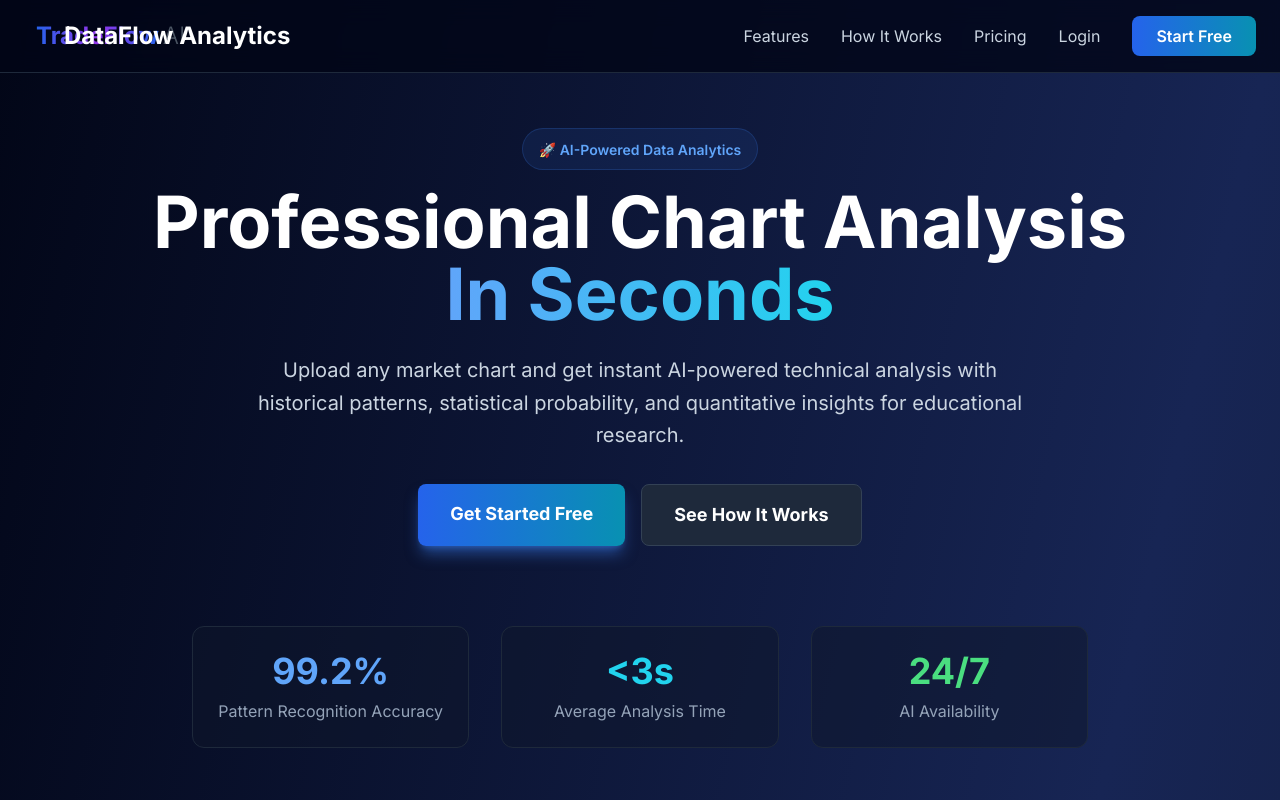
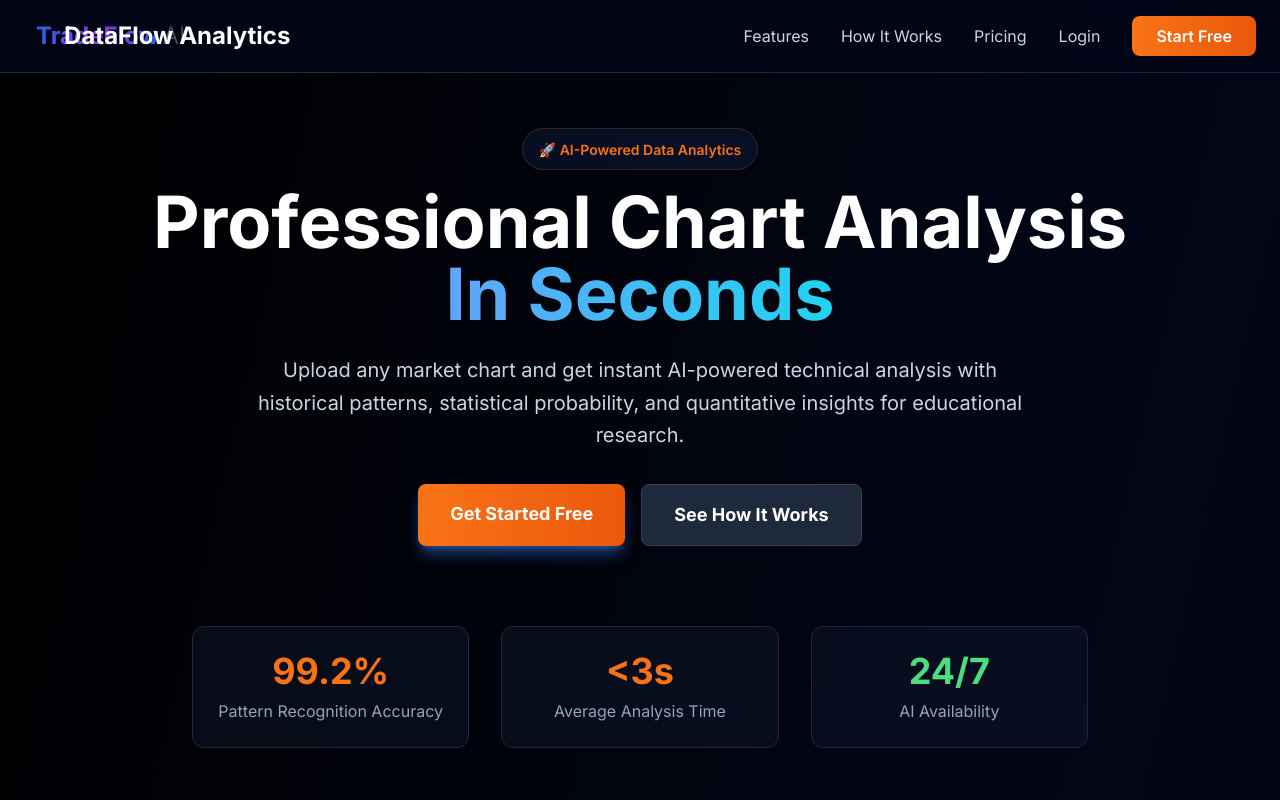
Before and after one commit to rochicenat/tradeflow-ai-frontend, a Next.js app: page / in a window 1280 px wide. Shown: the top 800 px of the page. Built offline with nearby package versions, Linux system fonts and the light colour scheme.

Commit message:
Update landing page to orange/black theme

```diff
--- a/app/page.tsx
+++ b/app/page.tsx
@@ -6,7 +6,7 @@ import { IconLogo } from '@/components/Logo';
 
 export default function Home() {
   return (
-    <div className="min-h-screen bg-gradient-to-br from-slate-950 via-blue-950 to-slate-900">
+    <div className="min-h-screen bg-gradient-to-br from-black via-slate-950 to-black">
       {/* Header */}
       <header className="fixed top-0 w-full bg-slate-950/80 backdrop-blur-md border-b border-slate-800 z-50">
         <div className="max-w-7xl mx-auto px-6 py-4 flex items-center justify-between">
@@ -19,7 +19,7 @@ export default function Home() {
             <Link href="#how-it-works" className="text-slate-300 hover:text-white transition">How It Works</Link>
             <Link href="/pricing" className="text-slate-300 hover:text-white transition">Pricing</Link>
             <Link href="/login" className="text-slate-300 hover:text-white transition">Login</Link>
-            <Link href="/signup" className="bg-gradient-to-r from-blue-600 to-cyan-600 text-white px-6 py-2 rounded-lg font-semibold hover:from-blue-700 hover:to-cyan-700 transition">
+            <Link href="/signup" className="bg-gradient-to-r from-orange-500 to-orange-600 text-white px-6 py-2 rounded-lg font-semibold hover:from-blue-700 hover:to-cyan-700 transition">
               Start Free
             </Link>
           </nav>
@@ -34,8 +34,8 @@ export default function Home() {
             animate={{ opacity: 1, y: 0 }}
             transition={{ duration: 0.6 }}
           >
-            <div className="inline-block mb-4 px-4 py-2 bg-blue-500/10 border border-blue-500/20 rounded-full">
-              <span className="text-blue-400 text-sm font-semibold">🚀 AI-Powered Data Analytics</span>
+            <div className="inline-block mb-4 px-4 py-2 bg-blue-500/10 border border-orange-500/20 rounded-full">
+              <span className="text-orange-500 text-sm font-semibold">🚀 AI-Powered Data Analytics</span>
             </div>
             <h1 className="text-6xl md:text-7xl font-bold text-white mb-6 leading-tight">
               Professional Chart Analysis
@@ -48,7 +48,7 @@ export default function Home() {
               Upload any market chart and get instant AI-powered technical analysis with historical patterns, statistical probability, and quantitative insights for educational research.
             </p>
             <div className="flex gap-4 justify-center">
-              <Link href="/signup" className="bg-gradient-to-r from-blue-600 to-cyan-600 text-white px-8 py-4 rounded-lg font-bold text-lg hover:from-blue-700 hover:to-cyan-700 transition shadow-lg shadow-blue-500/50">
+              <Link href="/signup" className="bg-gradient-to-r from-orange-500 to-orange-600 text-white px-8 py-4 rounded-lg font-bold text-lg hover:from-blue-700 hover:to-cyan-700 transition shadow-lg shadow-blue-500/50">
                 Get Started Free
               </Link>
               <Link href="#how-it-works" className="bg-slate-800 text-white px-8 py-4 rounded-lg font-bold text-lg hover:bg-slate-700 transition border border-slate-700">
@@ -65,11 +65,11 @@ export default function Home() {
             className="mt-20 grid grid-cols-1 md:grid-cols-3 gap-8 max-w-4xl mx-auto"
           >
             <div className="bg-slate-900/50 border border-slate-800 rounded-xl p-6">
-              <div className="text-4xl font-bold text-blue-400 mb-2">99.2%</div>
+              <div className="text-4xl font-bold text-orange-500 mb-2">99.2%</div>
               <div className="text-slate-400">Pattern Recognition Accuracy</div>
             </div>
             <div className="bg-slate-900/50 border border-slate-800 rounded-xl p-6">
-              <div className="text-4xl font-bold text-cyan-400 mb-2">&lt;3s</div>
+              <div className="text-4xl font-bold text-orange-500 mb-2">&lt;3s</div>
               <div className="text-slate-400">Average Analysis Time</div>
             </div>
             <div className="bg-slate-900/50 border border-slate-800 rounded-xl p-6">
@@ -129,7 +129,7 @@ export default function Home() {
                 whileInView={{ opacity: 1, y: 0 }}
                 transition={{ delay: i * 0.1 }}
                 viewport={{ once: true }}
-                className="bg-slate-900/50 border border-slate-800 rounded-xl p-8 hover:border-blue-500/50 transition"
+                className="bg-slate-900/50 border border-slate-800 rounded-xl p-8 hover:border-orange-500/50 transition"
               >
                 <div className="text-5xl mb-4">{feature.icon}</div>
                 <h3 className="text-2xl font-bold text-white mb-3">{feature.title}</h3>
@@ -229,7 +229,7 @@ export default function Home() {
                 whileInView={{ opacity: 1, y: 0 }}
                 viewport={{ once: true }}
                 transition={{ delay: i * 0.1 }}
-                className="bg-slate-900/50 border border-slate-800 rounded-2xl p-8 hover:border-blue-500/50 transition"
+                className="bg-slate-900/50 border border-slate-800 rounded-2xl p-8 hover:border-orange-500/50 transition"
               >
                 <div className="flex items-center gap-4 mb-4">
                   <div className="w-12 h-12 rounded-full bg-gradient-to-br from-blue-500 to-cyan-500 flex items-center justify-center text-white font-bold">
@@ -270,7 +270,7 @@ export default function Home() {
                 key={i}
                 className={`rounded-xl p-8 ${
                   plan.highlight
-                    ? 'bg-gradient-to-b from-blue-600 to-cyan-600 scale-105'
+                    ? 'bg-gradient-to-b from-orange-500 to-orange-600 scale-105'
                     : 'bg-slate-900 border border-slate-800'
                 }`}
               >
@@ -289,7 +289,7 @@ export default function Home() {
                   className={`block w-full py-3 rounded-lg font-semibold transition ${
                     plan.highlight
                       ? 'bg-white text-blue-600 hover:bg-slate-100'
-                      : 'bg-blue-600 text-white hover:bg-blue-700'
+                      : 'bg-orange-500 text-white hover:bg-orange-600'
                   }`}
                 >
                   Get Started
@@ -352,10 +352,10 @@ export default function Home() {
                 viewport={{ once: true }}
                 transition={{ delay: i * 0.05 }}
               >
-                <details className="group bg-slate-900/50 border border-slate-800 rounded-xl p-6 hover:border-blue-500/50 transition cursor-pointer">
+                <details className="group bg-slate-900/50 border border-slate-800 rounded-xl p-6 hover:border-orange-500/50 transition cursor-pointer">
                   <summary className="flex items-center justify-between font-semibold text-white text-lg list-none">
                     <span>{faq.q}</span>
-                    <span className="text-blue-400 group-open:rotate-180 transition-transform">▼</span>
+                    <span className="text-orange-500 group-open:rotate-180 transition-transform">▼</span>
                   </summary>
                   <p className="mt-4 text-slate-400 leading-relaxed">{faq.a}</p>
                 </details>
@@ -367,7 +367,7 @@ export default function Home() {
 
       {/* CTA */}
       <section className="py-20 px-6">
-        <div className="max-w-4xl mx-auto text-center bg-gradient-to-r from-blue-600 to-cyan-600 rounded-2xl p-12">
+        <div className="max-w-4xl mx-auto text-center bg-gradient-to-r from-orange-500 to-orange-600 rounded-2xl p-12">
           <h2 className="text-4xl md:text-5xl font-bold text-white mb-4">
             Ready for Smarter Data Analysis?
           </h2>
```
